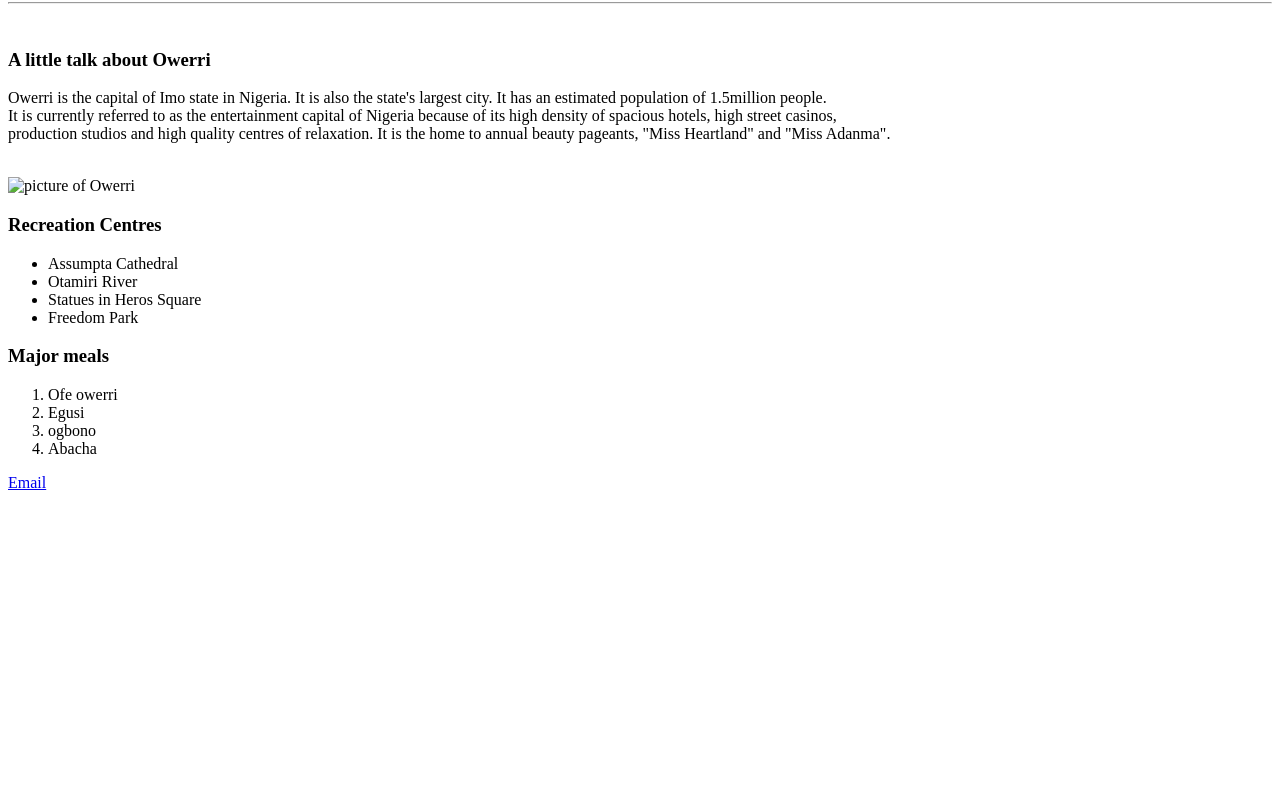
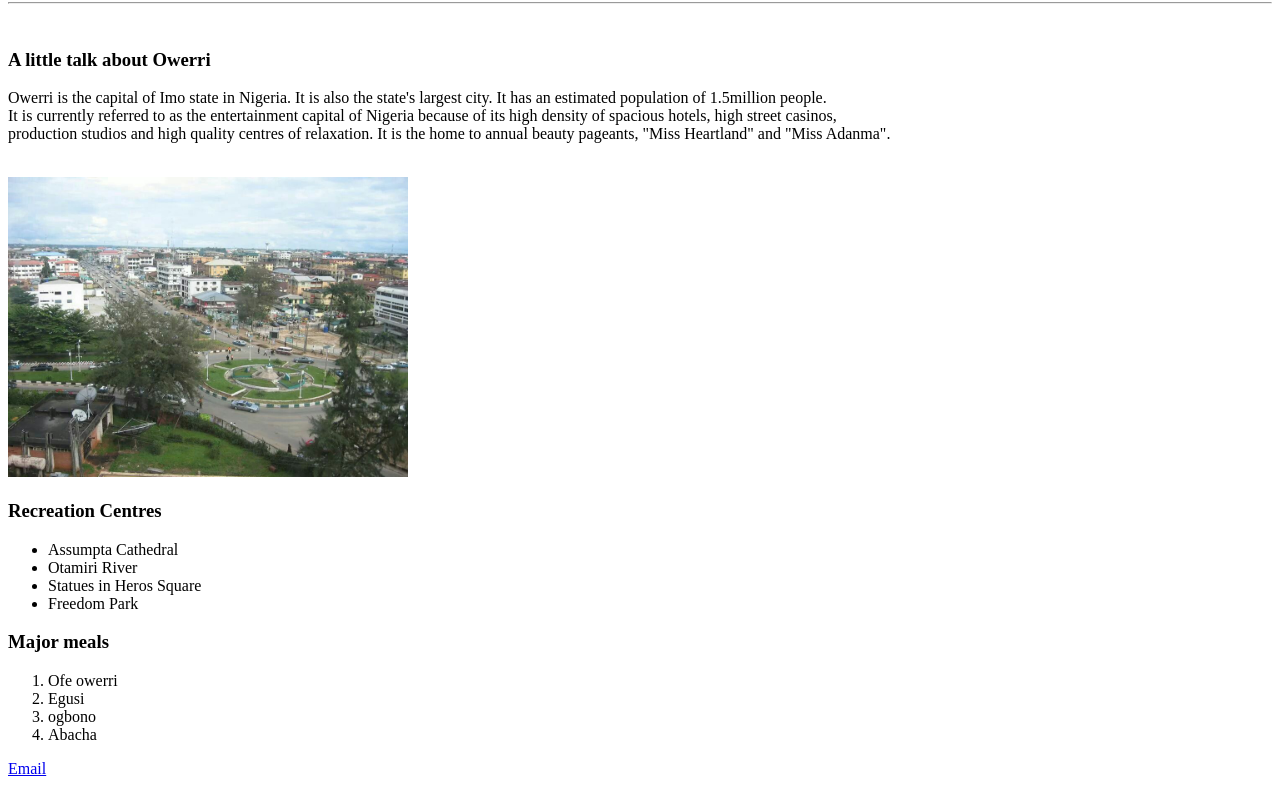
Before and after one commit to Nnamdi-Echegz/webportfolio, a plain HTML site: page projects/hometown.html in a window 1280 px wide. Shown: the part 78-864 px from the top of the page. Before the commit the page ends 800 px from the top, so only its background shows below. Drawn offline with Linux system fonts and the light colour scheme.

Commit message:
home town second fix

```diff
--- a/projects/hometown.html
+++ b/projects/hometown.html
@@ -26,7 +26,7 @@
       production studios and high quality centres of relaxation. It is the home to annual beauty pageants, "Miss Heartland" and "Miss Adanma".<br>
    </p>
       <br>
-   <img src="/PortfolioAssignment/imostate.jpg" height="300" alt = "picture of Owerri">
+   <img src="imostate.jpg" height="300" alt = "picture of Owerri">
    <br>
    <h3>Recreation Centres</h3>
 
```
Also changed, not shown: projects/imostate.jpg (renamed from imostate.jpg).
